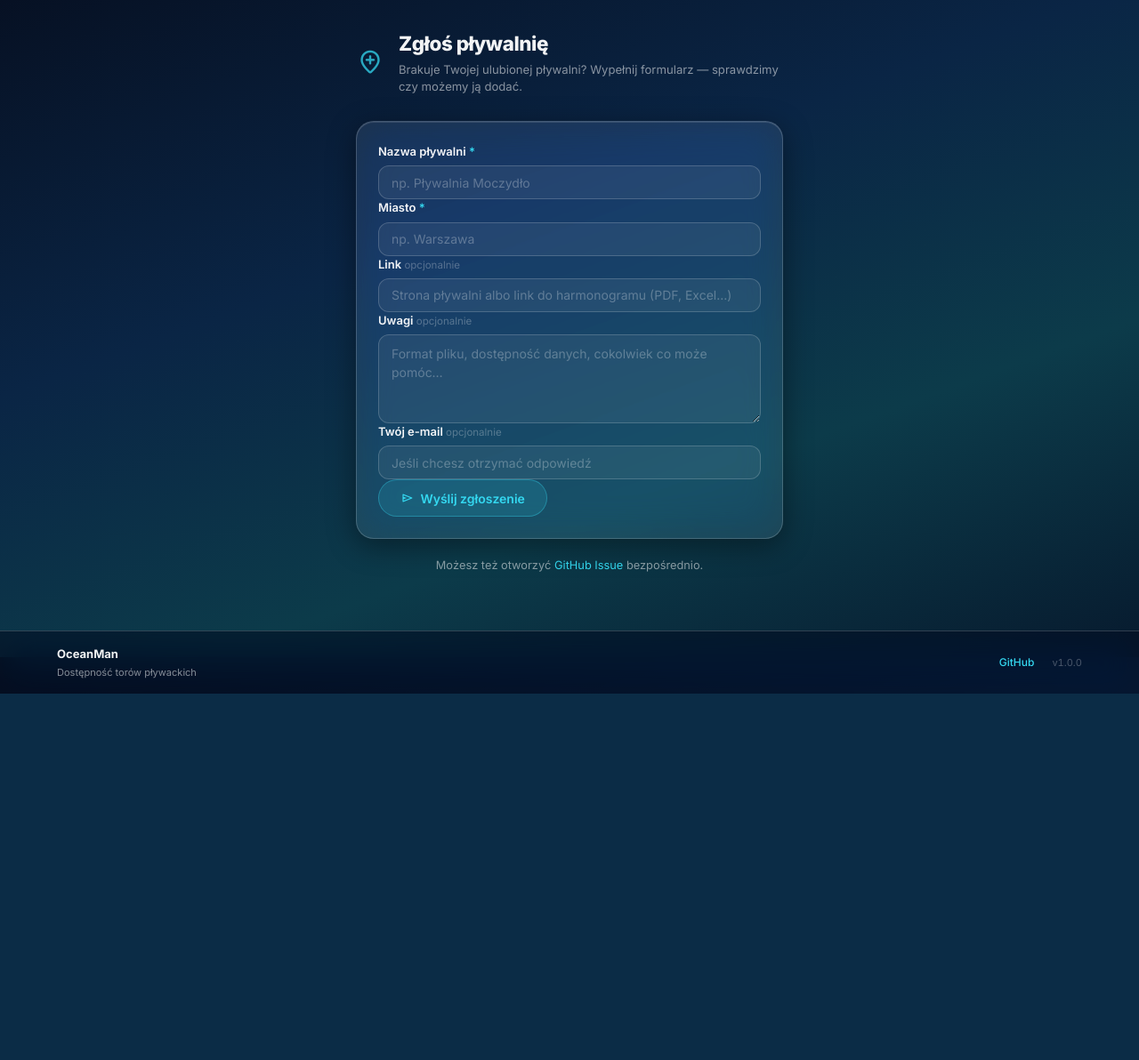
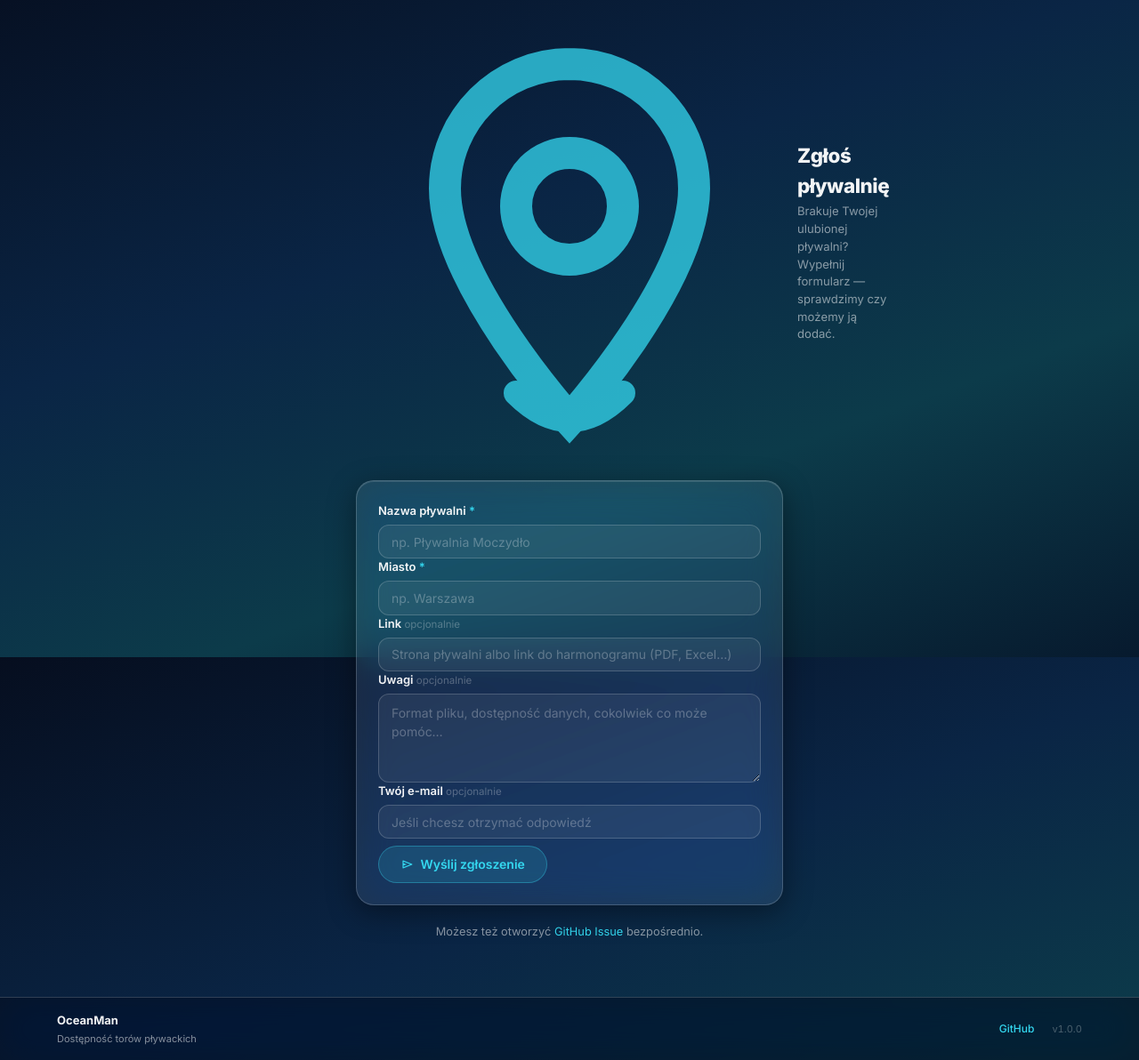
Before and after one commit to hgawryluk/OceanMan, a Flask app: page /suggest in a window 1280 px wide. Shown: the part 61-1253 px from the top of the page at 89% size. Before the commit the page ends 841 px from the top, so only its background shows below. Run offline with Flask 3, Linux system fonts and the light colour scheme.

Commit message:
Fix suggest page: SVG hero icon + spacing above submit button
Co-Authored-By: Claude Sonnet 4.6 <noreply@anthropic.com>

```diff
--- a/static/style.css
+++ b/static/style.css
@@ -729,6 +729,7 @@ body {
     justify-content: center;
     gap: 0.4rem;
     padding: 0.7rem 1.5rem;
+    margin-top: 0.5rem;
     border-radius: var(--r-pill);
     background: rgba(52, 216, 240, 0.14);
     border: 1px solid rgba(52, 216, 240, 0.35);
--- a/templates/suggest.html
+++ b/templates/suggest.html
@@ -39,7 +39,11 @@
     <div class="suggest-container">
 
         <section class="suggest-hero">
-            <span class="material-symbols-rounded suggest-hero__icon">add_location</span>
+            <svg class="suggest-hero__icon" viewBox="0 0 24 24" fill="none" xmlns="http://www.w3.org/2000/svg" aria-hidden="true">
+                <circle cx="12" cy="10" r="3" stroke="currentColor" stroke-width="1.8"/>
+                <path d="M12 2C8.13 2 5 5.13 5 9c0 5.25 7 13 7 13s7-7.75 7-13c0-3.87-3.13-7-7-7z" stroke="currentColor" stroke-width="1.8" fill="none"/>
+                <path d="M9 20.5Q10.5 22 12 22q1.5 0 3-1.5" stroke="currentColor" stroke-width="1.4" stroke-linecap="round"/>
+            </svg>
             <div>
                 <h1 class="suggest-hero__title">Zgłoś pływalnię</h1>
                 <p class="suggest-hero__lead">Brakuje Twojej ulubionej pływalni? Wypełnij formularz — sprawdzimy czy możemy ją dodać.</p>
```
